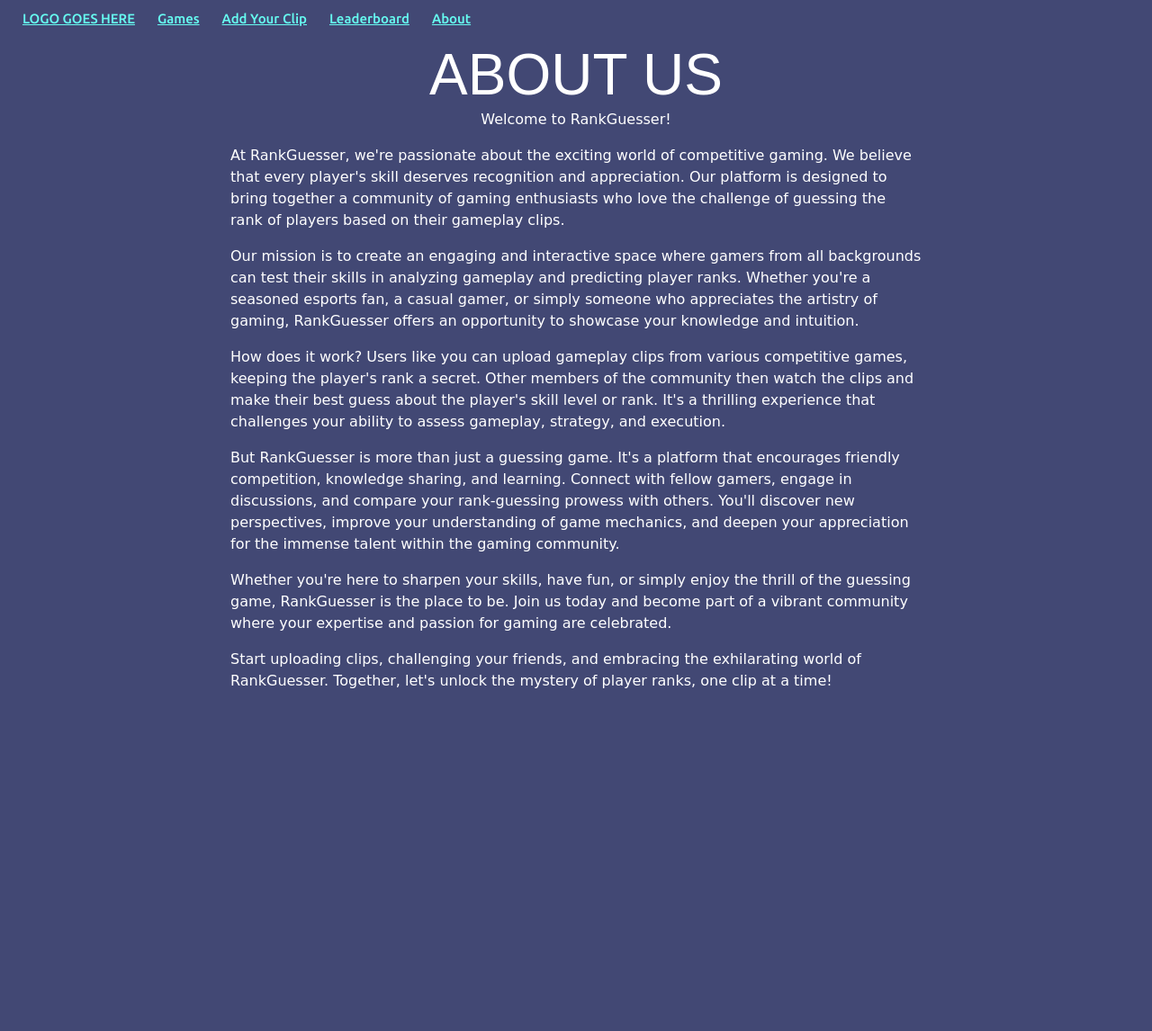
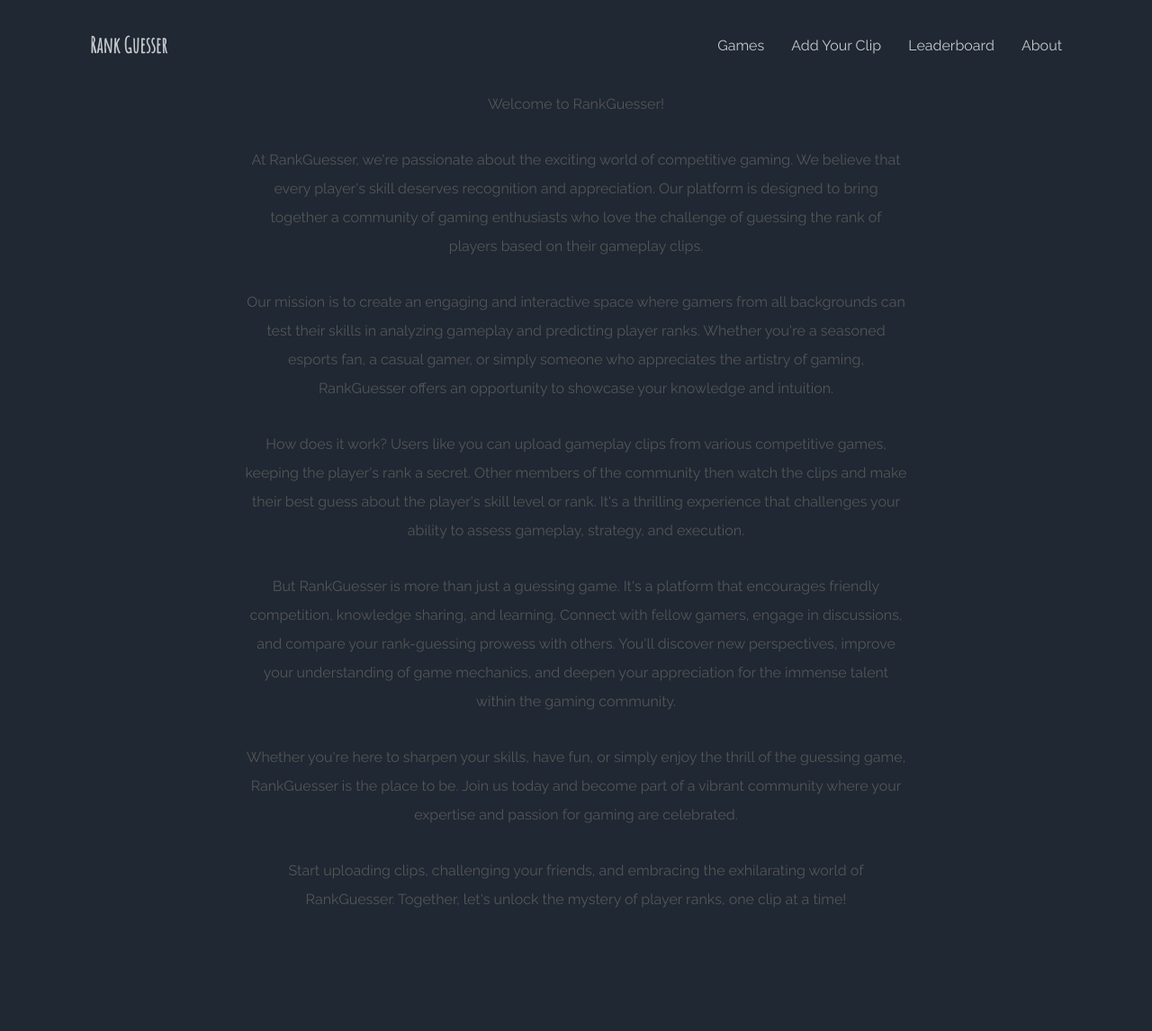
Before and after one commit to HarshDevelops/RankGuesser, a Node server app: page /public/about.html in a window 1280 px wide. Shown: the whole page at 90% size. Before the commit the page ends 765 px from the top, so only its background shows below. Run offline with Node 20, Linux system fonts and the light colour scheme; some libraries are stand-ins or nearby versions.

Commit message:
UI improvement

```diff
--- a/app.js
+++ b/app.js
@@ -191,7 +191,8 @@
 
   app.get('/', function (req, res) {
     console.log("totalVisitors: ", totalVisitors)
-    res.render('login', { totalVisitors: totalVisitors });
+    // res.render('login', { totalVisitors: totalVisitors });
+    res.sendFile(__dirname + "/public/index.html");
   });
 
   app.get('/public/submit-clip.html', async function (req, res) {
--- a/public/about.css
+++ b/public/about.css
@@ -1,95 +1,215 @@
-@import url('https://fonts.googleapis.com/css2?family=Poppins:wght@400;500;600;700&family=Ubuntu:wght@400;500;700&display=swap');
+/*General Styles*/
+
+* {
+
+	margin: 0;
+	padding: 0;
+	box-sizing: border-box;
+}
+
+body{
+	background-color: black !important;
+}
+html {
+	font-size: 16px;
+	font-family: "Raleway", sans-serif;
+	color: #555;
+}
+
+ul,
+nav {
+	list-style: none;
+}
+
+a {
+	text-decoration: none;
+	opacity: 0.75;
+	color:  white;
+}
+
+a:hover {
+	opacity: 1;
+}
+
+a.btn {
+	border-radius: 4px;
+	text-transform: uppercase;
+	font-weight: bold;
+	text-align: center;
+	background-color: #e07e7b;
+	opacity: 1;
+	transition: all 400ms;
+}
+
+a.btn:hover {
+	background-color: #ce5856;
+}
+
+section {
+	background-color: #1F2833;
+	display: flex;
+	flex-direction: column;
+	align-items: center;
+	padding: 100px 80px;
+}
+
+section:not(.hero):nth-child(even) {
+	background-color: #1F2833;
+	font-weight: 300;
+}
+
+.grid {
+	width: 100%;
+	display: flex;
+	flex-wrap: wrap;
+	justify-content: center;
+}
+
+hr {
+	width: 250px;
+	height: 3px;
+	background-color: #e07e7b;
+	border: 0;
+	margin-bottom: 50px;
+}
 
 
 
-body, html{
-	height: 100%;
-	padding: 0;
-	margin: 0;
-	font-family: 'Sniglet', cursive;
-	background-color: #1F2833;
-}
-h1{
-	font-weight: normal;
-	font-size: 4em;
-	font-family: 'Raleway', sans-serif;
-	margin: 0 auto;
-	margin-top: 30px;
-	width: 500px;
+section h3.title {
+	text-transform: capitalize;
+	font: bold 48px "Amatic SC", sans-serif;
+	margin-bottom: 30px;
 	text-align: center;
-    color: white;
-
 }
 
-.containerr{
-    display: flex;
-    flex-direction: column;
-    justify-content: center;
-    align-items: center;
-    height: 100vh;
-    color: white;
-    margin-left: 20%;
-    margin-right: 20%;
-
-}
-.navbar ul {
-    list-style-type: none;
-    padding: 0;
-    display: flex;
-    flex-direction: row;
-    justify-content: space-around;
-    flex-wrap: nowrap; /* assumes you only want one row */
-  }
-.navbar{
-    position: fixed;
-    width: 100%;
-    z-index: 999;
-    padding: 10px 0;
-    font-family: 'Ubuntu', sans-serif;
-    transition: all 0.3s ease;
+section p {
+	max-width: 775px;
+	line-height: 2;
+	padding: 0 20px;
+	margin-bottom: 30px;
+	text-align: center;
 }
 
-.navbar a{
-    color:#66FCF1;
+@media (max-width: 800px) {
+	section {
+		padding: 50px 20px;
+	}
 }
-.navbar.sticky{
-    padding: 15px 0;
-    background: #66FCF1;
+
+/*Header Styles*/
+
+header {
+	position: absolute;
+	width: 100%;
+	display: flex;
+	justify-content: space-between;
+	align-items: center;
+	padding: 35px 100px 0;
+	animation: 1s fadein 0.5s forwards;
+	opacity: 0;
+	color: #fff;
+	z-index: 2;
 }
-.navbar .max-width{
-    display: flex;
-    align-items: center;
-    justify-content: space-between;
+
+@keyframes fadein {
+	100% {
+		opacity: 1;
+	}
 }
-.navbar .logo a{
-    color:#66FCF1;
-    font-size: 35px;
-    font-weight: 600;
+
+header h2 {
+	font-family: "Amatic SC", sans-serif;
 }
-.navbar .logo a span{
-    color: #66FCF1;
-    transition: all 0.3s ease;
+
+header nav {
+	display: flex;
+	margin-right: -15px;
 }
-.navbar.sticky .logo a span{
-    color:#66FCF1;
+
+header nav li {
+	margin: 0 15px;
 }
-.navbar .menu li{
-    list-style: none;
-    display: inline-block;
 
+@media (max-width: 800px) {
+	header {
+		padding: 20px 50px;
+		flex-direction: column;
+	}
+
+	header h2 {
+		margin-bottom: 15px;
+	}
 }
-.navbar .menu li a{
-    display: block;
-    color:#66FCF1;
-    font-size: 15px;
-    font-weight: 500;
-    margin-left: 25px;
 
-    transition: color 0.3s ease;
+/*Hero Styles*/
+
+.hero {
+	position: relative;
+	justify-content: center;
+	text-align: center;
+	min-height: 100vh;
+	color: #fff;
 }
-.navbar .menu li a:hover{
-    color: #66FCF1;
+
+.hero .background-image {
+	position: absolute;
+	top: 0;
+	left: 0;
+	width: 100%;
+	height: 100%;
+	background-image: url("https://images.unsplash.com/photo-1552820728-8b83bb6b773f?ixlib=rb-4.0.3&ixid=M3wxMjA3fDB8MHxwaG90by1wYWdlfHx8fGVufDB8fHx8fA%3D%3D&auto=format&fit=crop&w=2070&q=80");
+	background-size: cover;
+	z-index: -1;
+	background-color: #80a3db;
 }
-.navbar.sticky .menu li a:hover{
-    color: #fff;
+
+.hero h1 {
+	font: 72px "Amatic SC", sans-serif;
+	text-shadow: 2px 2px rgba(0, 0, 0, 0.3);
+	margin-bottom: 15px;
 }
+
+.hero h3 {
+	font: 28px "Raleway", sans-serif;
+	font-weight: 300;
+	text-shadow: 2px 2px rgba(0, 0, 0, 0.3);
+	margin-bottom: 40px;
+}
+
+.hero a.btn {
+	padding: 20px 46px;
+}
+
+.hero-content-area {
+	opacity: 0;
+	margin-top: 100px;
+	animation: 1s slidefade 1s forwards;
+}
+
+@keyframes slidefade {
+	100% {
+		opacity: 1;
+		margin: 0;
+	}
+}
+
+@media (max-width: 800px) {
+	.hero {
+		min-height: 600px;
+	}
+
+	.hero h1 {
+		font-size: 48px;
+	}
+
+	.hero h3 {
+		font-size: 24px;
+	}
+
+	.hero a.btn {
+		padding: 15px 40px;
+	}
+}
+
+
+/*Packages Section*/
--- a/public/about.html
+++ b/public/about.html
@@ -6,30 +6,26 @@
     <meta http-equiv="X-UA-Compatible" content="IE=edge">
     <meta name="viewport" content="width=device-width, initial-scale=1.0">
     <title>Rank Guesser</title>
-    <link href="https://cdn.jsdelivr.net/npm/bootstrap@5.3.0/dist/css/bootstrap.min.css" rel="stylesheet"
-        integrity="sha384-9ndCyUaIbzAi2FUVXJi0CjmCapSmO7SnpJef0486qhLnuZ2cdeRhO02iuK6FUUVM" crossorigin="anonymous">
+    <link href="https://fonts.googleapis.com/css?family=Amatic+SC|Raleway" rel="stylesheet">
+    <link rel="stylesheet" href="https://maxcdn.bootstrapcdn.com/font-awesome/4.7.0/css/font-awesome.min.css">
+    <link rel="stylesheet" href="/public/styles.css">
     <link type="text/css" rel="stylesheet" href="/public/about.css">
 
 </head>
 
-<body style="background-color: #424874; color: #F4EEFF;">
-    <nav class="navbar">
-        <div class="max-width">
-            <ul class="menu">
-                <li ><a href="/public/index.html" class="menu-btn">LOGO GOES HERE</a></li>
-                <li><a href="/public/index.html" class="menu-btn">Games</a></li>
-                <li><a href="/public/submit-clip.html" class="menu-btn">Add Your Clip</a></li>
-                <li><a href="/leaderboard" class="menu-btn">Leaderboard</a></li>
-                <li><a href="/public/about.html" class="menu-btn">About</a></li>
-            </ul>
-            <div class="menu-btn">
-                <i class="fas fa-bars"></i>
-            </div>
-        </div>
-    </nav>
+<body style="background-color: #1F2833;">
+    <header>
+        <h2><a href="/public/index.html">Rank Guesser</a></h2>
+        <nav>
+            <li><a href="/public/index.html" class="menu-btn">Games</a></li>
+            <li><a href="/public/submit-clip.html" class="menu-btn">Add Your Clip</a></li>
+            <li><a href="/leaderboard" class="menu-btn">Leaderboard</a></li>
+            <li><a href="/public/about.html" class="menu-btn">About</a></li>
+        </nav>
+      </header>
 
-    <div class="containerr">
-        <h1>ABOUT US</h1>
+      <section class="destinations">
+    <div  class="hero-content-area">
         <p>
             Welcome to RankGuesser! </p>
 
@@ -61,5 +57,7 @@
             Together, let's unlock the mystery of player ranks, one clip at a time!
         </p>
     </div>
+    </section>
+    </body>
 
 </html>
--- a/public/styles.css
+++ b/public/styles.css
@@ -4,6 +4,7 @@
 	margin: 0;
 	padding: 0;
 	box-sizing: border-box;
+
 }
 
 html {
```
